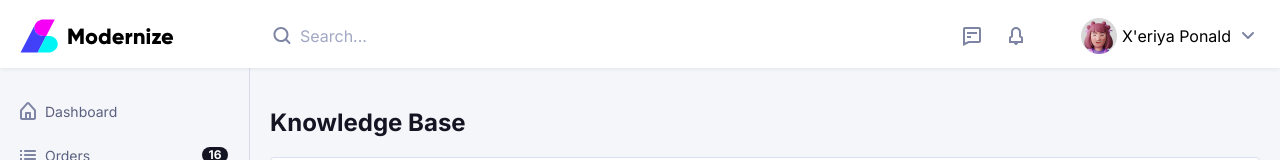
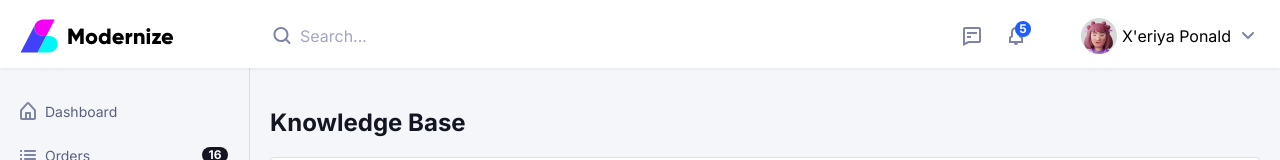
Before and after one commit to emoore29/Frontend-Angular-Challenge, an Angular app in the folder greenbase-app/: page / in a window 1280 px wide. Shown: the top 160 px of the page. Built offline with nearby package versions, Linux system fonts and the light colour scheme.

Commit message:
added and styled user notification number

```diff
--- a/greenbase-app/src/app/header/header.component.html
+++ b/greenbase-app/src/app/header/header.component.html
@@ -9,16 +9,15 @@
   <div class="flex-group user-group">
     <div class="flex-group user-notifs">
       <img src="./assets/svg/inboxIcon.svg" alt="Inbox icon" />
-      <img src="./assets/svg/bellIcon.svg" alt="Notifications icon" />
+      <div class="flex-group notifications">
+        <img src="./assets/svg/bellIcon.svg" alt="Notifications icon" />
+        <div class="notifications-number">{{ userInfo.notifications }}</div>
+      </div>
     </div>
 
     <div class="flex-group user-info">
-      <img
-        class="user-avatar"
-        src="./assets/images/avatar.png"
-        alt="User avatar"
-      />
-      <p>{{ user }}</p>
+      <img class="user-avatar" [src]="userInfo.avatar" alt="User avatar" />
+      <p>{{ userInfo.name }}</p>
       <button>
         <img src="./assets/svg/downArrow.svg" alt="Down arrow" />
       </button>
--- a/greenbase-app/src/app/header/header.component.sass
+++ b/greenbase-app/src/app/header/header.component.sass
@@ -22,15 +22,15 @@
       display: flex
       align-items: center
 
-
-.title
-
 .user-group
       width: 100%
       justify-content: space-between
 
 .user-notifs
       gap: 20px
+
+.notifications
+      position: relative
 
 .user-info
       gap: 5px
@@ -44,3 +44,16 @@ button
       padding: 0
       background: none
       border: none
+
+.notifications-number
+      position: absolute
+      top: -3px
+      right: -3px
+      background-color: #1E5EFF
+      width: 16px
+      height: 16px
+      border-radius: 100%
+      color: #FFFFFF
+      font-size: 12px
+      font-weight: bold
+      text-align: center
--- a/greenbase-app/src/app/header/header.component.ts
+++ b/greenbase-app/src/app/header/header.component.ts
@@ -1,6 +1,11 @@
 import { Component } from '@angular/core';
 import { SearchBarComponent } from '../search-bar/search-bar.component';
 
+interface UserInfo {
+  name: string;
+  avatar: string;
+  notifications: number;
+}
 @Component({
   selector: 'app-header',
   standalone: true,
@@ -10,4 +15,10 @@ import { SearchBarComponent } from '../search-bar/search-bar.component';
 })
 export class HeaderComponent {
   user = "X'eriya Ponald";
+
+  userInfo: UserInfo = {
+    name: "X'eriya Ponald",
+    avatar: '/assets/images/avatar.png',
+    notifications: 5,
+  };
 }
```
